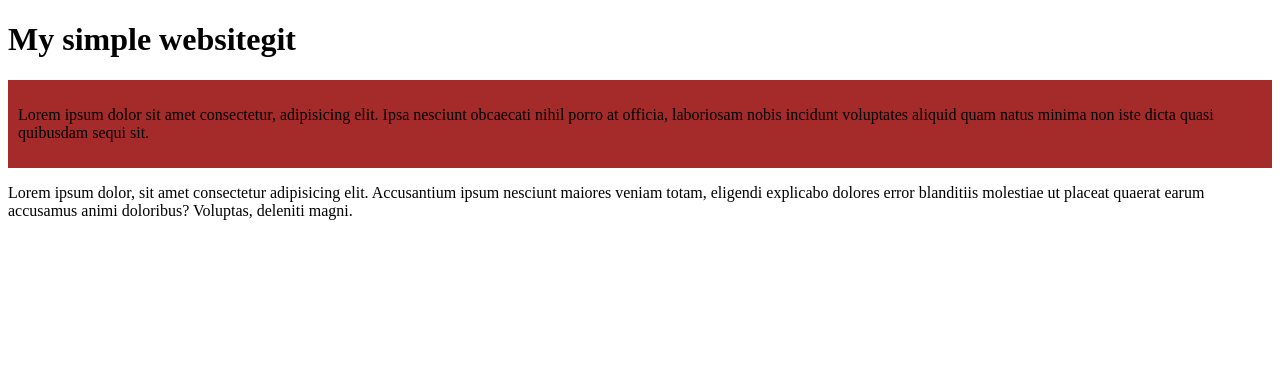
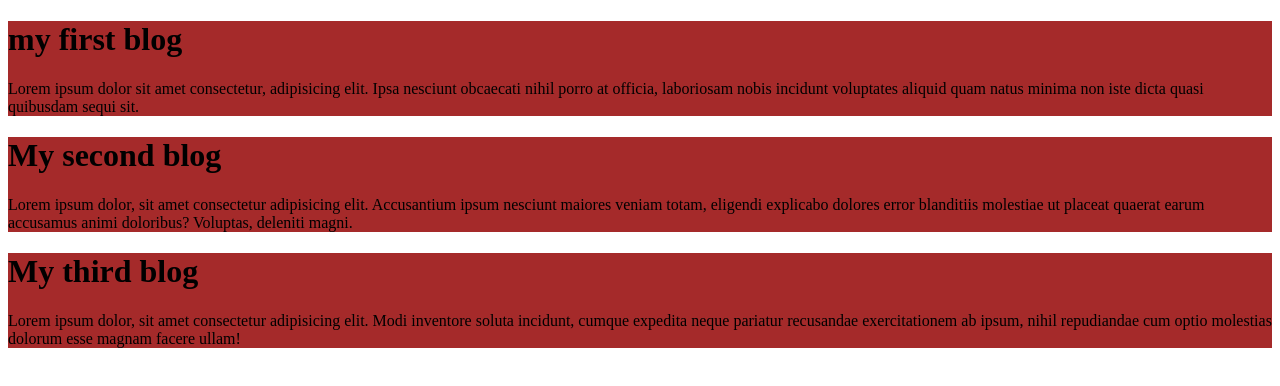
Before and after one commit to fahmidasabrin/My-simple-website, a plain HTML site: page index.html in a window 1280 px wide. Drawn offline with Linux system fonts and the light colour scheme.

Commit message:
added the  second and third blog

```diff
--- a/blog.css
+++ b/blog.css
@@ -1,4 +1,5 @@
 div{
     background-color: brown;
     padding: 10px
+    margin-bottom:10px;
 }
--- a/index.html
+++ b/index.html
@@ -7,10 +7,17 @@
     <link rel="stylesheet" href="blog.css">
 </head>
 <body>
-    <h1>My simple websitegit</h1>
     <div>
+        <h1>my first blog</h1>
         <p>Lorem ipsum dolor sit amet consectetur, adipisicing elit. Ipsa nesciunt obcaecati nihil porro at officia, laboriosam nobis incidunt voluptates aliquid quam natus minima non iste dicta quasi quibusdam sequi sit.</p>
     </div>
+    <div>
+    <h1>My second blog</h1>
     <p>Lorem ipsum dolor, sit amet consectetur adipisicing elit. Accusantium ipsum nesciunt maiores veniam totam, eligendi explicabo dolores error blanditiis molestiae ut placeat quaerat earum accusamus animi doloribus? Voluptas, deleniti magni.</p>
+    </div>
+    <div>
+    <h1>My third blog</h1>
+    <p>Lorem ipsum dolor, sit amet consectetur adipisicing elit. Modi inventore soluta incidunt, cumque expedita neque pariatur recusandae exercitationem ab ipsum, nihil repudiandae cum optio molestias dolorum esse magnam facere ullam!</p>
+    </div>
 </body>
 </html>
```
